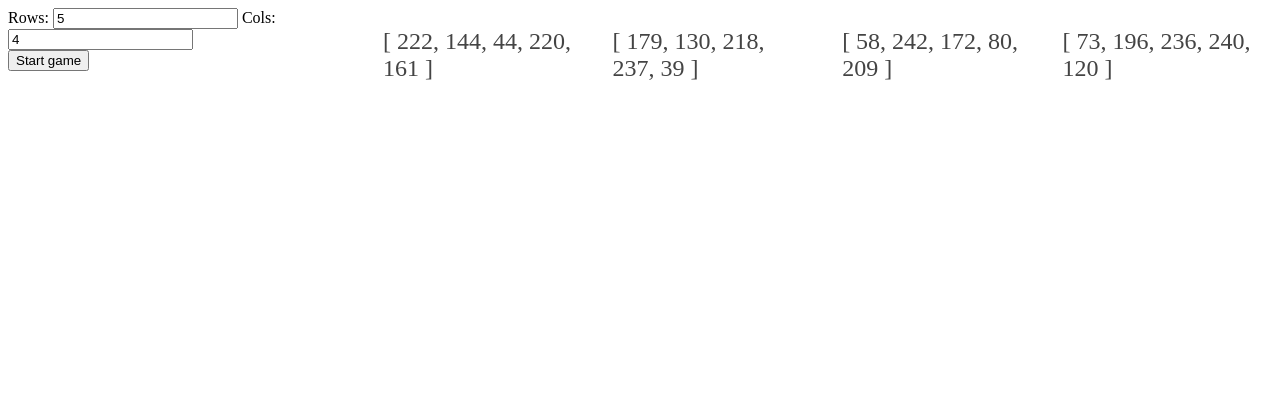
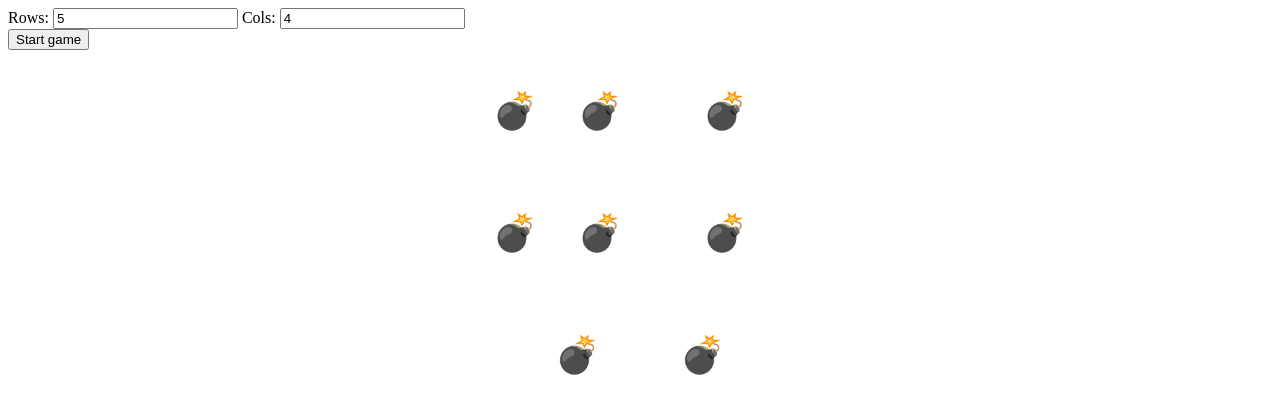
Before and after one commit to tblancog/bombsweeper, a Vue app: page / in a window 1280 px wide. Both pictures are taken after a click on the button "Start game". Shown: the top 414 px of the page. Built offline with nearby package versions, Linux system fonts and the light colour scheme.

Commit message:
Randomnly place bombs

```diff
--- a/src/components/MineSweeper.vue
+++ b/src/components/MineSweeper.vue
@@ -16,33 +16,25 @@
         gridTemplateRows: `repeat(${rows}, 50px)`,
       }"
     > -->
-    <!-- <pre>{{ board }}</pre> -->
-    <!-- <span
+    <span
       class="box"
       style="display: flex;"
-      v-for="(item, idx) in board"
+      v-for="(col, idx) in board"
       v-bind:key="idx"
     >
-      <div class="box" v-for="(item, idx) in board" v-bind:key="idx">
+      <div class="box" v-for="(item, idx) in col" v-bind:key="idx">
         {{ item }}
       </div>
-    </span> -->
-    <div class="box" v-for="(item, idx) in board" v-bind:key="idx">
-      {{ item }}
-    </div>
+    </span>
+    <!-- </div> -->
   </div>
-  <!-- </div> -->
 </template>
 <script>
 export default {
   name: 'MineSweeper',
   data() {
     return {
-      board: [
-        [1, 4, 6],
-        [8, 2, 11],
-        [18, 22, 411],
-      ],
+      board: [],
       gameOver: true,
       rows: 5,
       cols: 4,
@@ -60,21 +52,30 @@ export default {
   },
   methods: {
     setup() {
-      this.board = this.setUpBoard(this.cols, this.rows);
-      for (let i = 0; i < this.cols; i++) {
-        for (let j = 0; j < this.rows; j++) {
-          this.board[i][j] = this.getRandomInt(1, 255);
+      // Create an array inside an array to make a grid
+      this.board = this.create2DArray(this.cols, this.rows);
+      // Populate bombs ramdomly
+      do {
+        // First check if bom has been placed there
+        const randomColIndex = this.random(0, this.cols - 1);
+        const randomRowIndex = this.random(0, this.rows - 1);
+        if (this.board[randomColIndex][randomRowIndex] === this.elements.bomb) {
+          continue;
+        } else {
+          // Place bomb
+          this.board[randomColIndex][randomRowIndex] = this.elements.bomb;
+          this.bombs--;
         }
-      }
+      } while (this.bombs > 0);
     },
-    setUpBoard(cols, rows) {
+    create2DArray(cols, rows) {
       let arr = new Array(cols);
       for (let i = 0; i < arr.length; i++) {
         arr[i] = new Array(rows);
       }
       return arr;
     },
-    getRandomInt(min, max) {
+    random(min, max) {
       min = Math.ceil(min);
       max = Math.floor(max);
       return Math.floor(Math.random() * (max - min)) + min;
@@ -87,19 +88,19 @@ export default {
 body {
   margin: 40px;
 }
-.wrapper {
-  display: flex;
-  justify-content: center;
-}
-.grid {
+/* .wrapper {
+} */
+/* .grid {
   display: grid;
   grid-gap: 5px;
   background-color: #fff;
   justify-items: center;
   justify-content: center;
-}
+} */
 
 .box {
+  display: flex;
+  justify-content: center;
   background-color: #fff;
   color: #444;
   padding: 20px;
```
